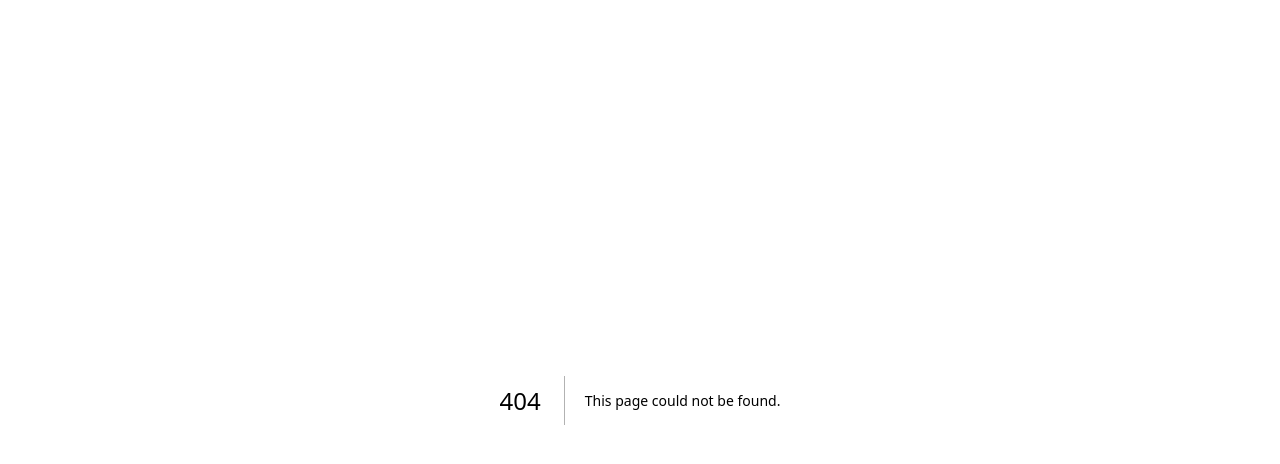
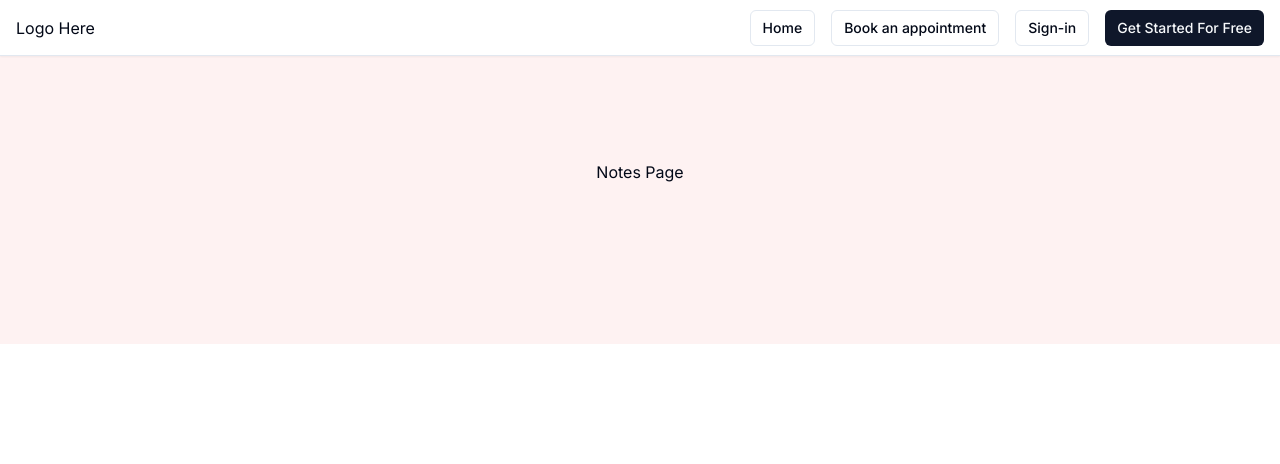
Before and after one commit to JordanMarcus93/yarins-website, a Next.js app in the folder tutoring-app/tutoring/: page /notes in a window 1280 px wide. Before the commit this address had no page. Shown: the top 464 px of the page. Built offline with nearby package versions, Linux system fonts and the light colour scheme.

Commit message:
initial notes page structure

```diff
--- /dev/null
+++ b/tutoring-app/tutoring/app/(notes)/notes/layout.tsx
@@ -0,0 +1,11 @@
+import { NotesNavbar } from "@/components/notes/NotesNavbar";
+
+const NotesLayout = ({ children }: { children: React.ReactNode }) => {
+  return (
+    <div className="h-full">
+      <NotesNavbar />
+      <main className="pt-40 bg-red-50 pb-40">{children}</main>
+    </div>
+  );
+};
+export default NotesLayout;
--- /dev/null
+++ b/tutoring-app/tutoring/app/(notes)/notes/page.tsx
@@ -0,0 +1,6 @@
+import { NotesNavbar } from "@/components/notes/NotesNavbar";
+
+const NotesPage = () => {
+  return <div className="flex items-center justify-center">Notes Page</div>;
+};
+export default NotesPage;
```
